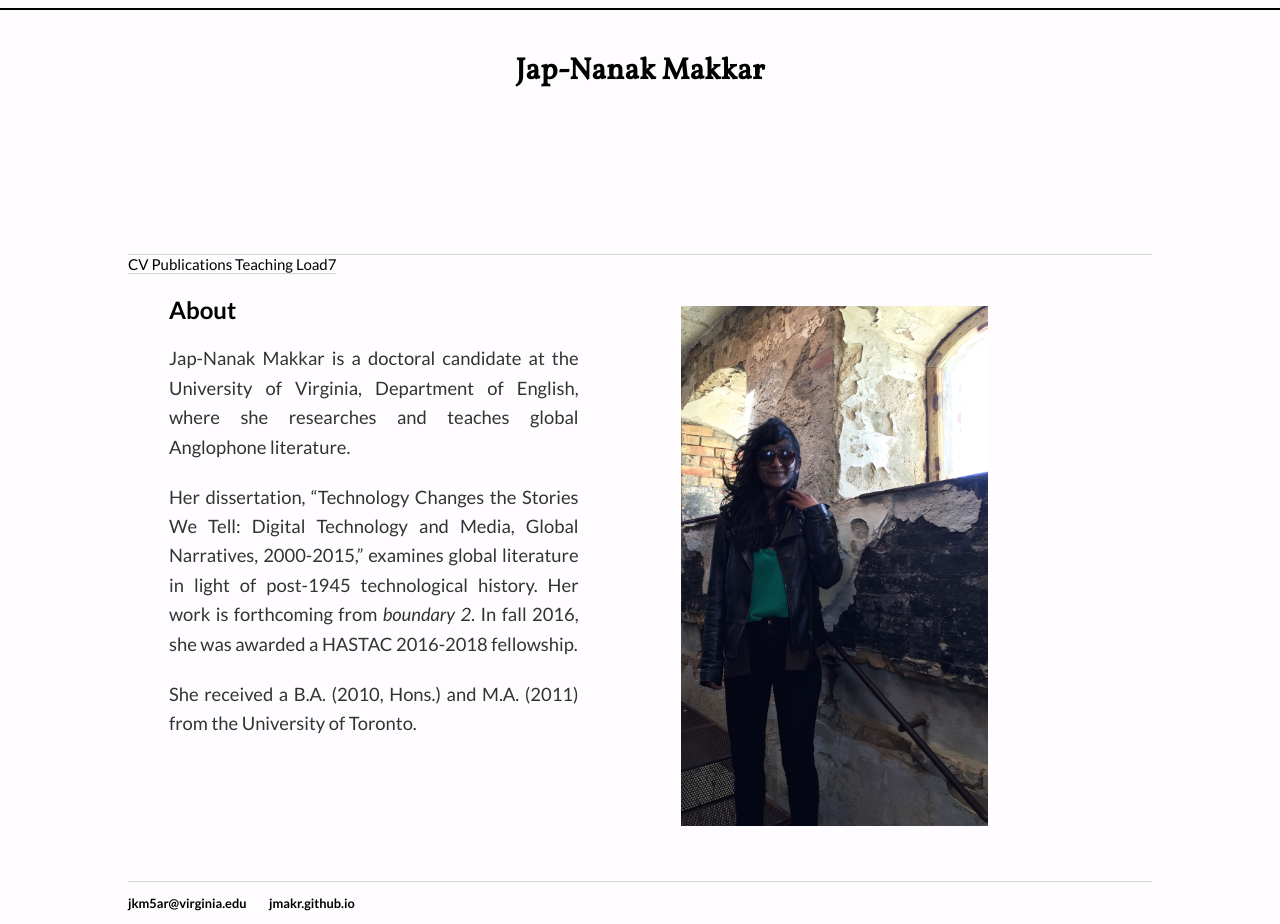
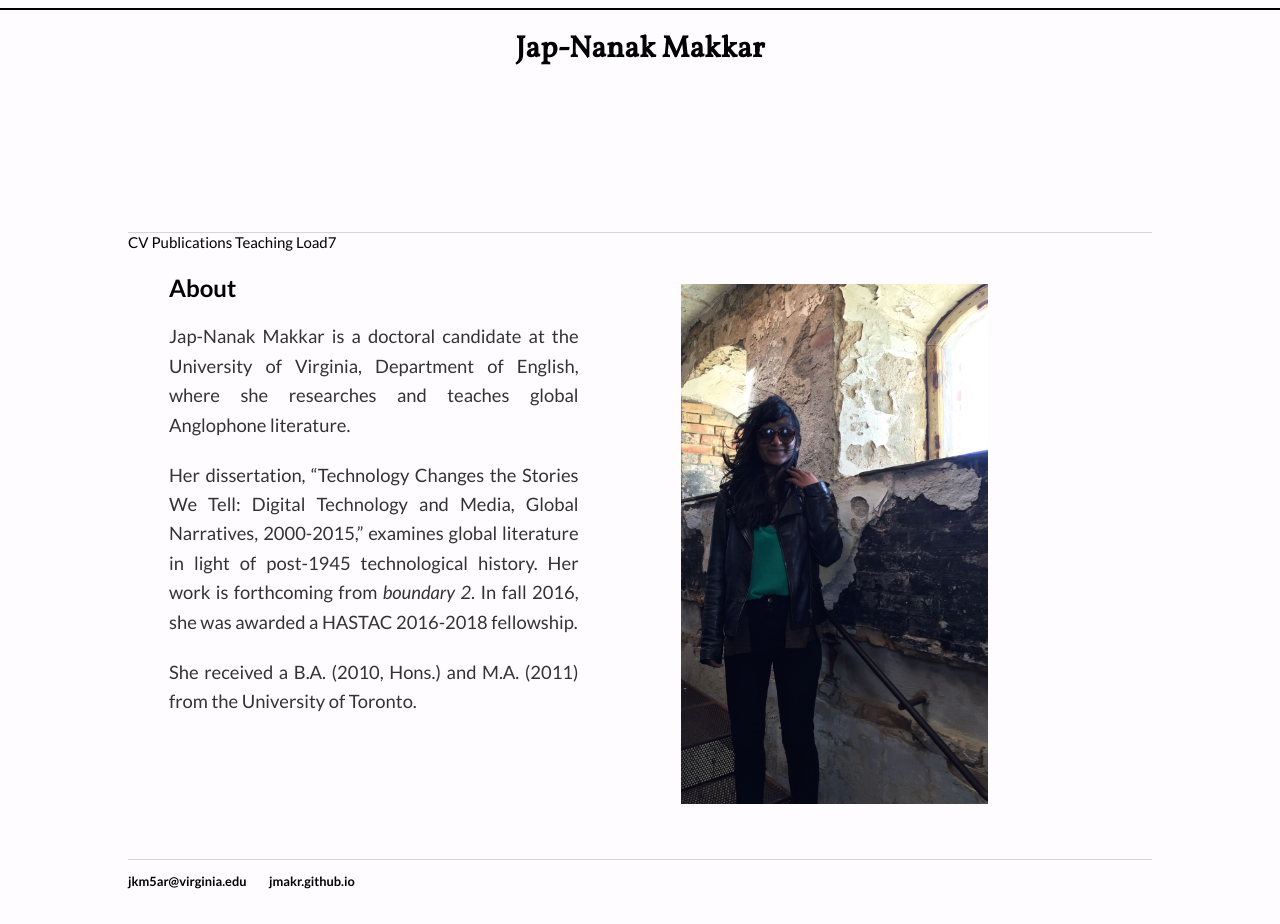
Before and after one commit to jmakr/jmakr.github.io, a Jekyll site: the page built from index.html, in a window 1280 px wide. Built offline with Jekyll 4.4.1, drawn with Linux system fonts in a browser that asks for light colours; after the commit the page ends 902 px from its top, so only the background shows below that.

Commit message:
Update main.css

```diff
--- a/css/main.css
+++ b/css/main.css
@@ -43,14 +43,13 @@ h1 {
 }
 
 body {
-
+    width: 80%;
     background-color: #FEFCFF;
-    margin-top: 30px;
     margin-right: auto;
     margin-bottom: auto;
     margin-left: auto;
     font-size: 16px;
-    width: 80%;
+
 
 }
 
@@ -58,15 +57,15 @@ body {
 }
 
 .topnavigationcontainer {
-  width: 80%;
   height: 2em;
   text-align: center;
-  margin-bottom: 0;
-  margin-top: 0;
+    margin-right: auto;
+    margin-bottom: auto;
+    margin-left: auto;
+  border-bottom: thin solid #d5d5d5;
 }
 
 .topnavigation {
-  border-bottom: thin solid #d5d5d5;
   position: absolute;
   font-family: "Lato", sans-serif;
   text-align: center;
```
